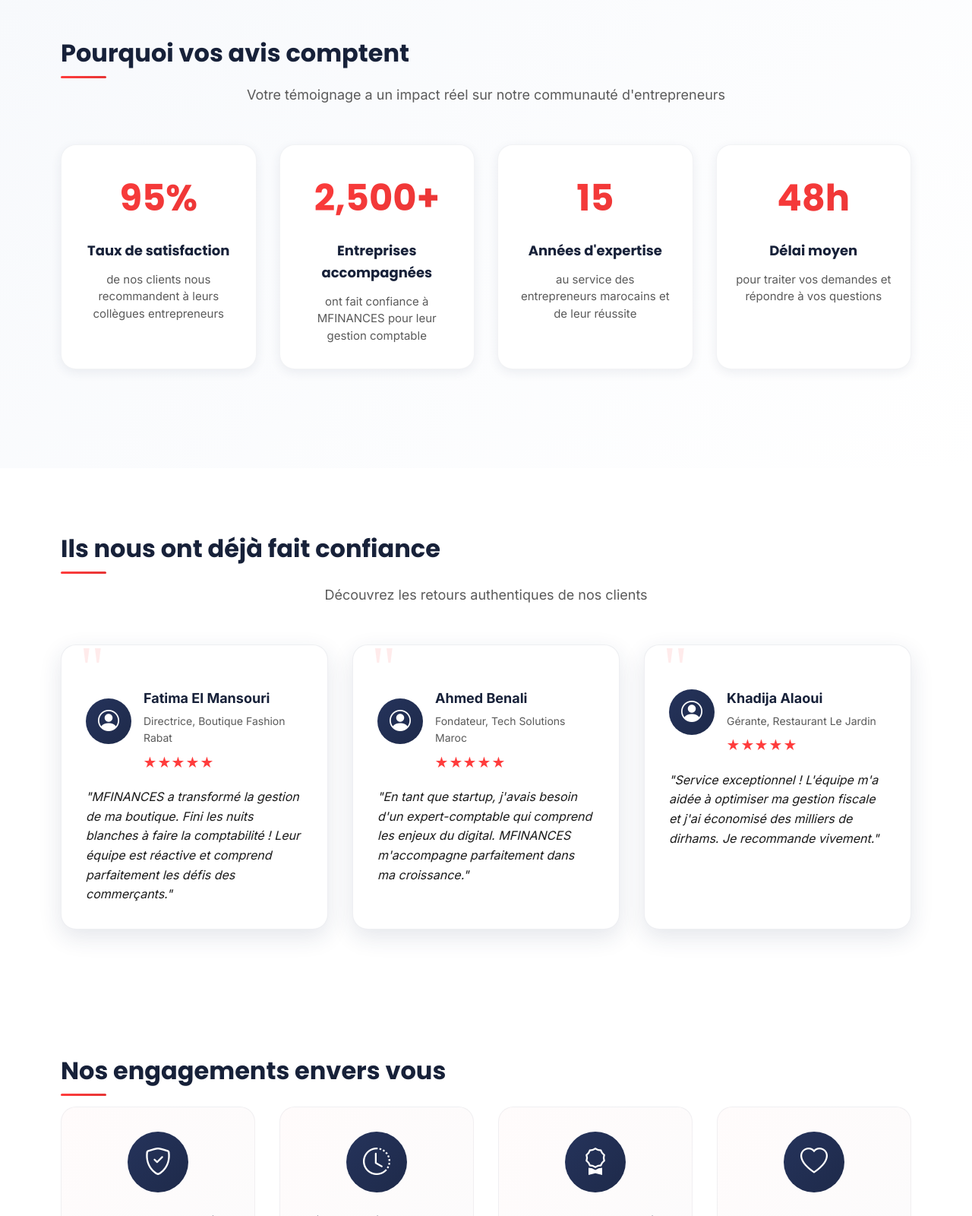
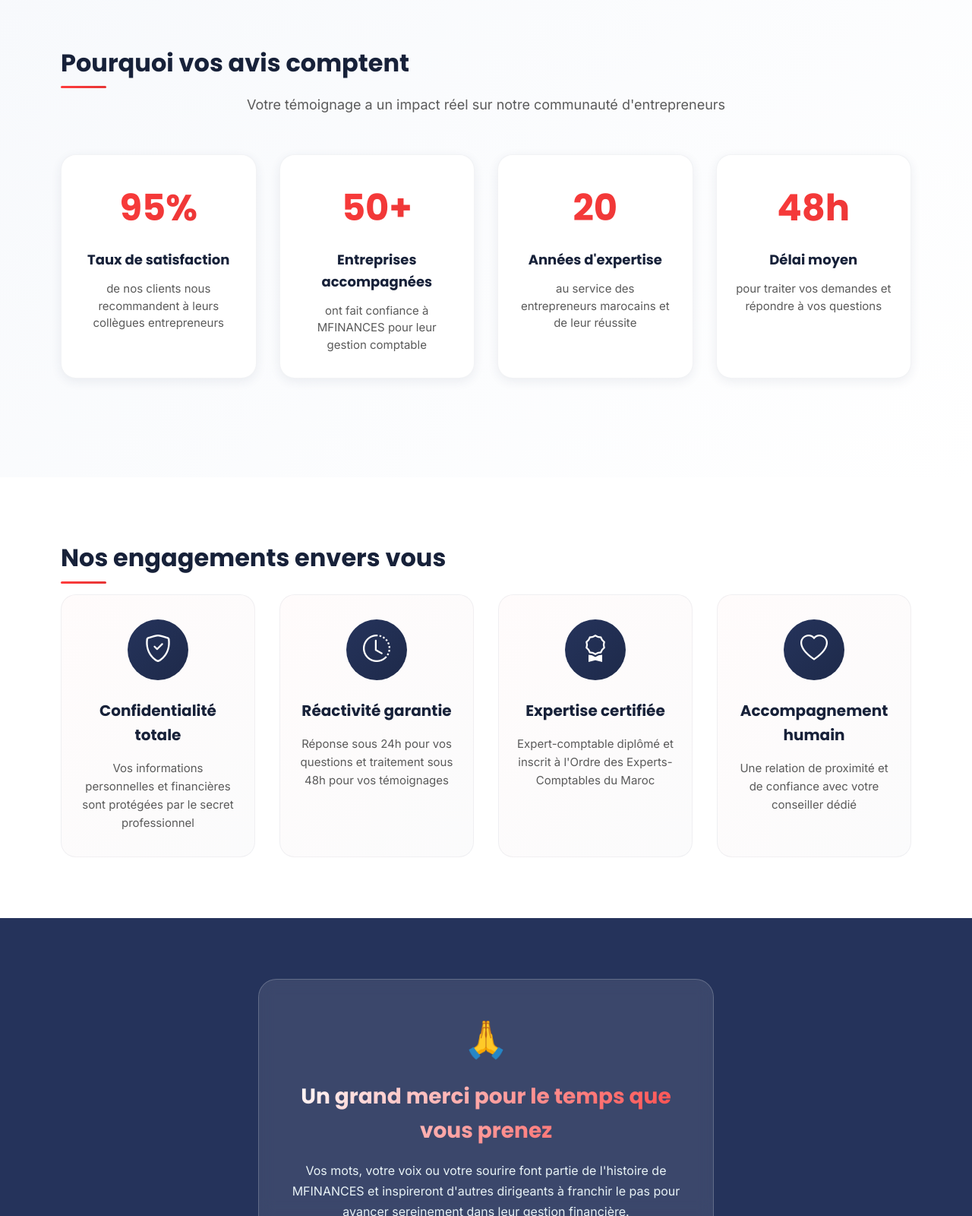
Before and after one commit to JuniorMSL/capture-t-moignage-itech, a website: page index.html in a window 1280 px wide. Shown: the part 1200-2800 px from the top of the page at 76% size. Drawn offline with nearby package versions, Linux system fonts and the light colour scheme.

Commit message:
fix thread

```diff
--- a/index.html
+++ b/index.html
@@ -86,11 +86,11 @@
                 </div>
                 <div class="experience-badge">
                   <i class="bi bi-award"></i>
-                  <span>15+ ans d'expérience</span>
+                  <span>20+ ans d'expérience</span>
                 </div>
                 <div class="clients-badge">
                   <i class="bi bi-people"></i>
-                  <span>2,500+ entreprises</span>
+                  <span>50+ entreprises</span>
                 </div>
               </div>
 
@@ -818,13 +818,13 @@
             </div>
 
             <div class="impact-card">
-              <div class="impact-number">2,500+</div>
+              <div class="impact-number">50+</div>
               <h3>Entreprises accompagnées</h3>
               <p>ont fait confiance à MFINANCES pour leur gestion comptable</p>
             </div>
 
             <div class="impact-card">
-              <div class="impact-number">15</div>
+              <div class="impact-number">20</div>
               <h3>Années d'expertise</h3>
               <p>au service des entrepreneurs marocains et de leur réussite</p>
             </div>
@@ -839,7 +839,7 @@
       </section>
 
       <!-- Section Témoignages exemples -->
-      <section class="section examples-section">
+      <!-- <section class="section examples-section">
         <div class="container">
           <h2 class="section-title">Ils nous ont déjà fait confiance</h2>
           <p class="examples-subtitle">
@@ -926,7 +926,7 @@
             </div>
           </div>
         </div>
-      </section>
+      </section> -->
 
       <!-- Section Garanties et confiance -->
       <section class="section trust-section">
@@ -982,7 +982,7 @@
       </section>
 
       <!-- Section Message de clôture -->
-      <section class="section closing-message">
+      <section class="section closing-message" style="background-color: #25335b;">
         <div class="container">
           <div class="closing-content">
             <div class="thank-you-card">
@@ -1006,7 +1006,7 @@
       <div class="container footer-grid">
         <a class="brand" href="#" aria-label="MFINANCES – Accueil">
           <img
-            src="./assets/img/logoMfinances.png"
+            src="./assets/img/mfinances-white.png"
             alt="MFINANCES"
             class="brand-logo"
           />
@@ -1016,7 +1016,8 @@
           <p style="color: #fff">
             Contactez‑nous :
             <a class="link" href="mailto:team@mfinances.com"
-              >team@mfinances.com</a
+              >secretariat@mfinances.be
+              </a
             >
           </p>
         </div>
--- a/styles.css
+++ b/styles.css
@@ -164,7 +164,7 @@
   text-decoration: none;
 }
 .brand-logo {
-  height: 32px;
+  height: 62px;
   width: auto;
   filter: brightness(1.1);
 }
@@ -2751,26 +2751,12 @@
 /* Message de clôture */
 .closing-message {
   padding: 80px 0;
-  background: linear-gradient(135deg, #0f4753 0%, #0b3540 100%);
+  /* background: linear-gradient(135deg, #0f4753 0%, #0b3540 100%); */
   color: white;
   position: relative;
   overflow: hidden;
 }
 
-.closing-message::before {
-  content: "";
-  position: absolute;
-  top: -50%;
-  left: -50%;
-  width: 200%;
-  height: 200%;
-  background: radial-gradient(
-    circle,
-    rgba(255, 60, 60, 0.1) 0%,
-    transparent 70%
-  );
-  animation: slowRotate 20s linear infinite;
-}
 
 @keyframes slowRotate {
   from {
```
Also changed, not shown: assets/img/mfinances-white.png (added).
